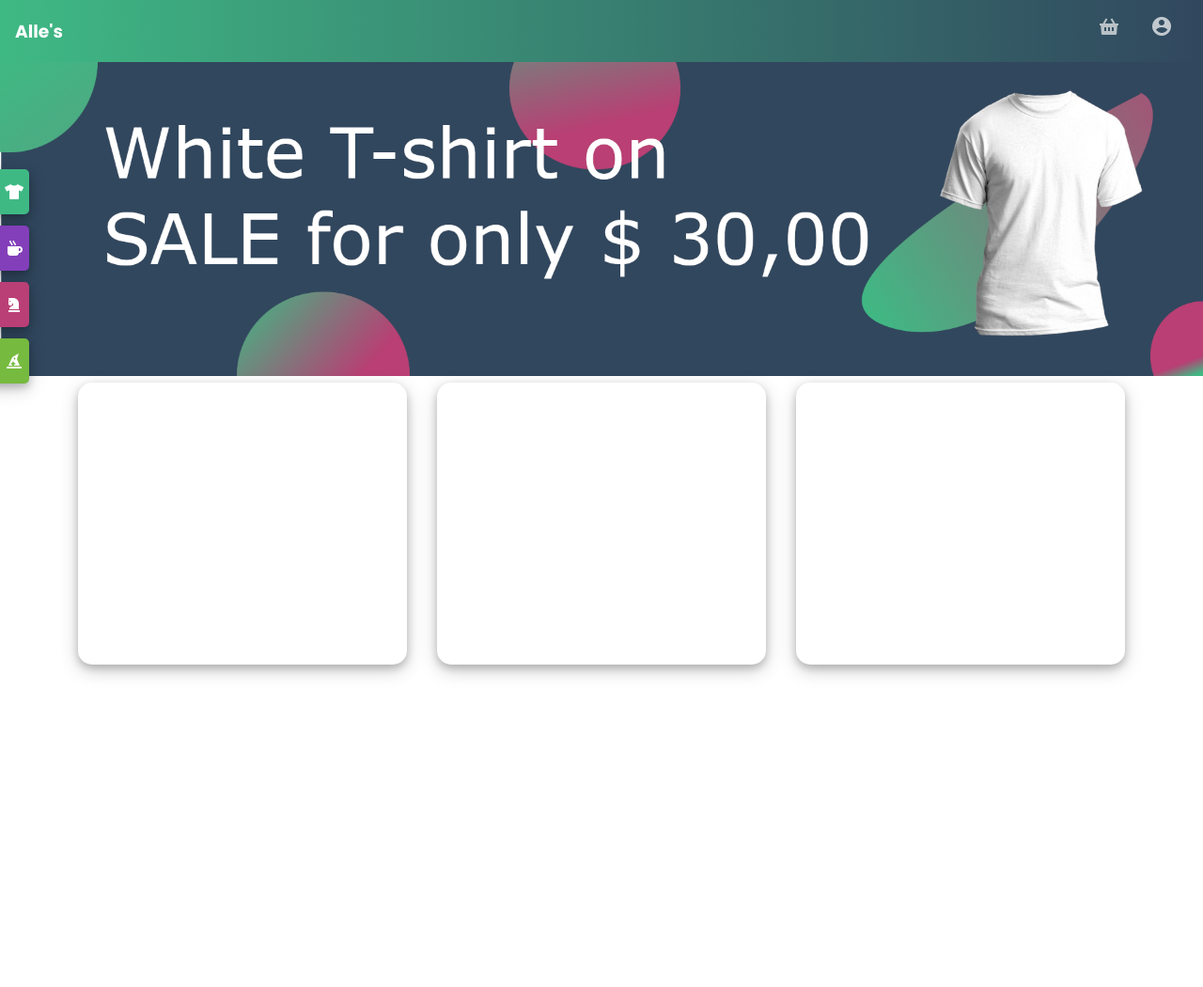
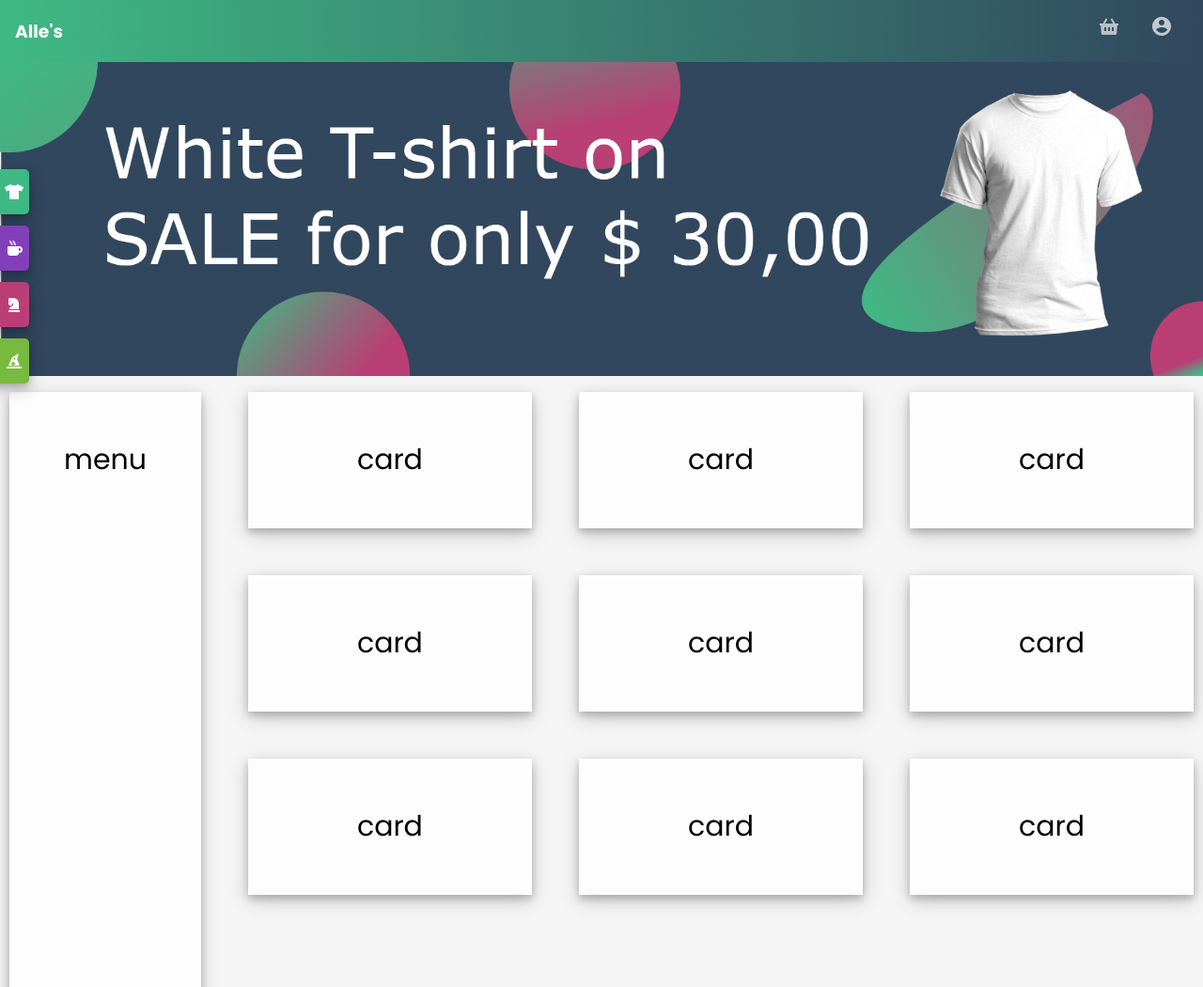
Before and after one commit to AllanGBOliveira/alles-template, a plain HTML site: page views/home.html in a window 1280 px wide. Shown: the top 1050 px of the page at 94% size. Drawn offline with nearby package versions, Linux system fonts and the light colour scheme.

Commit message:
grid-products

```diff
--- a/css/index.css
+++ b/css/index.css
@@ -96,13 +96,17 @@ a {
 }
 
 .card {
-    width: 350px;
-    height: 300px;
-    box-shadow: 0 4px 8px 0 rgba(0, 0, 0, 0.2), 0 6px 20px 0 rgba(0, 0, 0, 0.19);
+    background-color: rgba(255, 255, 255, 0.8);
     text-align: center;
-    color: invert(100%);
-    position: relative;
-    border-radius: 15px;
+    padding: 20px 0;
+    font-size: 30px;
+    box-shadow: 0 4px 8px 0 rgb(0 0 0 / 20%), 0 6px 20px 0 rgb(0 0 0 / 19%);
+    transition: all .2s ease-in-out;
+    grid-column: span 2;
+}
+
+.card:hover {
+    transform: scale(1.1, 1.1);
 }
 
 .text-white {
@@ -315,10 +319,39 @@ input[type=password]:focus {
     background-color: var(--tetra-3);
 }
 
+.grid-row {
+    display: grid;
+    grid-template-columns: auto auto auto auto auto auto auto;
+    grid-gap: 50px;
+    background-color: transparent;
+    padding: 10px;
+}
+
+.side-filter {
+    background-color: rgba(255, 255, 255, 0.8);
+    grid-row: 1/ span 50;
+    grid-column: span 1;
+    transform: none;
+    text-align: center;
+    padding: 20px 0;
+    font-size: 30px;
+    box-shadow: 0 4px 8px 0 rgb(0 0 0 / 20%), 0 6px 20px 0 rgb(0 0 0 / 19%);
+    transition: all .2s ease-in-out;
+}
+
 @media only screen and (max-width: 768px) {
     .fab {
         top: -2.2rem;
         right: 5rem;
         left: 5rem;
     }
+    .side-filter {
+        display: none;
+    }
+    .grid-row {
+        grid-template-columns: auto auto;
+    }
+    #mySidenav a {
+        position: fixed;
+    }
 }
--- a/views/home.html
+++ b/views/home.html
@@ -17,7 +17,7 @@
 <body>
 
 
-    <div style="width: 100%; overflow: hidden;">
+    <div style="width: 100%; overflow: hidden; background-color: whitesmoke;">
         <div style="position: relative;" class="topnav primary">
             <div class="title">
                 <h3>Alle's</h3>
@@ -51,15 +51,37 @@
         <a href="#"><img style="object-fit: fill; width: 100%;" src="../img/banner.png" alt=""></a>
 
 
-        <div style="width: 100%; height: 80vh; position: relative; display: flex; justify-content: center; align-items: start;">
-            <div style="margin-left: 1rem; margin-right: 1rem;" class="card">
 
+        <div class="grid-row">
+            <div class="side-filter">
+                <p>menu</p>
             </div>
-            <div style="margin-left: 1rem; margin-right: 1rem;" class="card">
-
+            <div class="card">
+                <p>card</p>
             </div>
-            <div style="margin-left: 1rem; margin-right: 1rem;" class="card">
-
+            <div class="card">
+                <p>card</p>
+            </div>
+            <div class="card">
+                <p>card</p>
+            </div>
+            <div class="card">
+                <p>card</p>
+            </div>
+            <div class="card">
+                <p>card</p>
+            </div>
+            <div class="card">
+                <p>card</p>
+            </div>
+            <div class="card">
+                <p>card</p>
+            </div>
+            <div class="card">
+                <p>card</p>
+            </div>
+            <div class="card">
+                <p>card</p>
             </div>
 
         </div>
```
